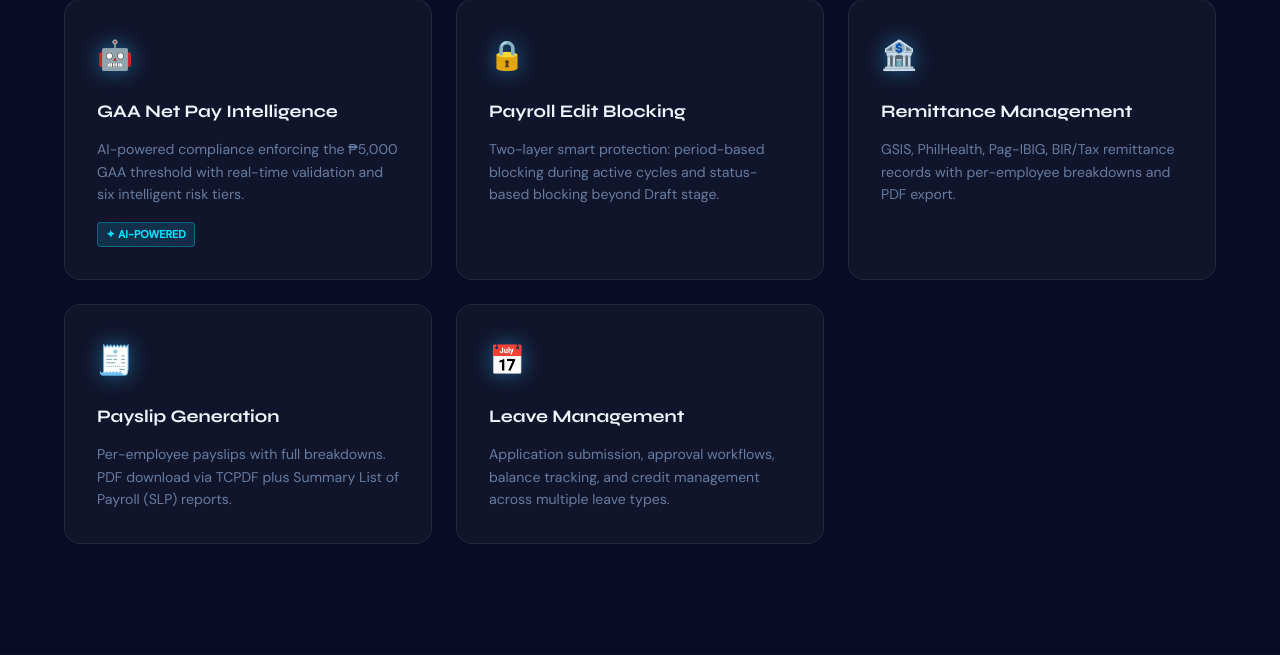
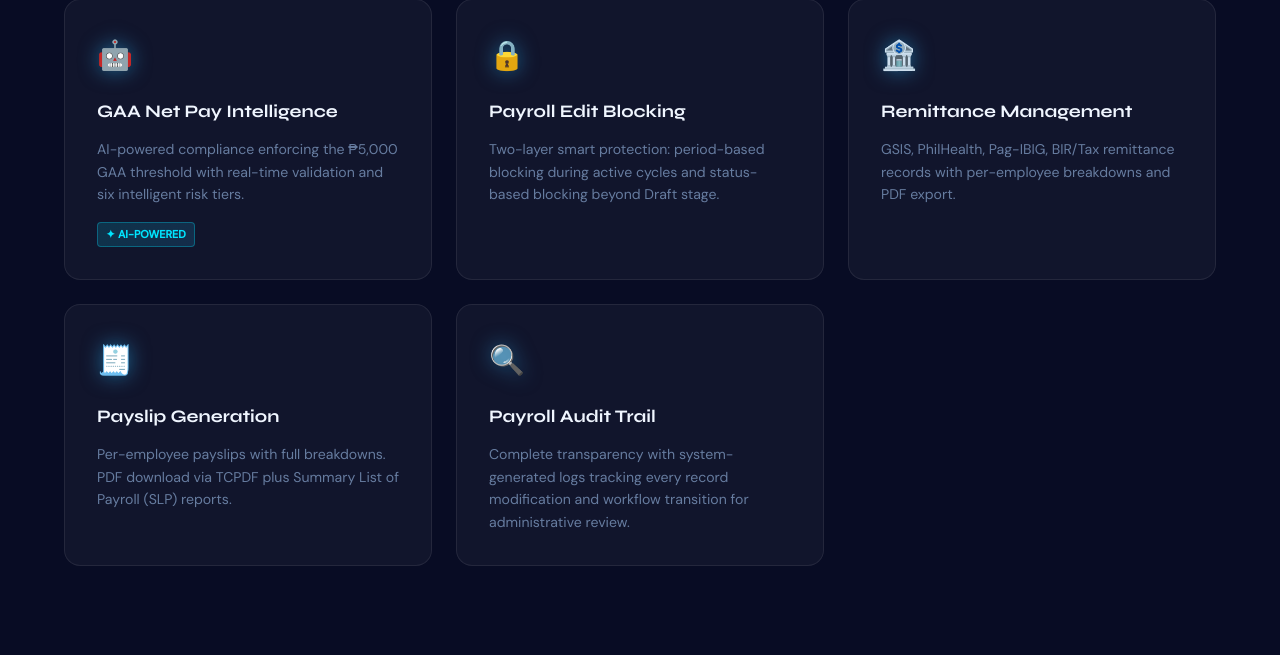
Before and after one commit to ntianlyris/MunSoft, a PHP site: page / in a window 1280 px wide. Shown: the part 1716-2371 px from the top of the page. Run offline with PHP 8.4, Linux system fonts and the light colour scheme; some libraries are stand-ins or nearby versions; some web fonts are replaced.

```diff
--- a/index.php
+++ b/index.php
@@ -837,9 +837,9 @@
       <div class="module-desc">Per-employee payslips with full breakdowns. PDF download via TCPDF plus Summary List of Payroll (SLP) reports.</div>
     </div>
     <div class="module-card reveal">
-      <div class="module-icon">📅</div>
-      <div class="module-title">Leave Management</div>
-      <div class="module-desc">Application submission, approval workflows, balance tracking, and credit management across multiple leave types.</div>
+      <div class="module-icon">🔍</div>
+      <div class="module-title">Payroll Audit Trail</div>
+      <div class="module-desc">Complete transparency with system-generated logs tracking every record modification and workflow transition for administrative review.</div>
     </div>
   </div>
 </section>
```
